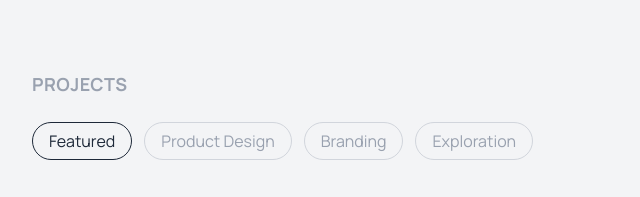
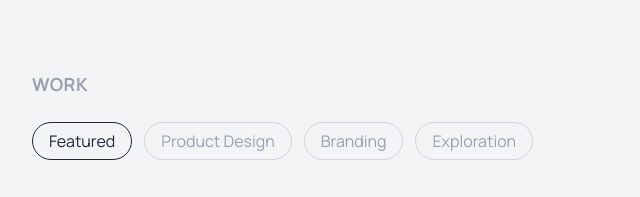
Before and after one commit to Raincember26/galih-design, a website: page index.html in a window 1280 px wide. Shown: the part 536-733 px from the top of the page, 294-934 px from the left. Drawn offline with Linux system fonts and the light colour scheme.

Commit message:
content(home): rename the PROJECTS heading to WORK
Matches the /work/ detail-page URLs and the singular-noun style of the DESIGN
and THOUGHT menu items. HTML-only change; the used class set is unchanged, so
the committed Tailwind build needs no rebuild.

```diff
--- a/index.html
+++ b/index.html
@@ -51,7 +51,7 @@
     <!-- Work start here -->
     <section id="projects" class="mb-30">
       <div class=" max-w-[660px] mx-auto px-4">
-        <h2 class="text-lg font-bold text-gray-400 mb-6 tracking-wide">PROJECTS</h2>
+        <h2 class="text-lg font-bold text-gray-400 mb-6 tracking-wide">WORK</h2>
 
         <!-- Category tabs -->
         <div id="project-tabs" class="flex flex-wrap gap-3 mb-10" role="tablist" aria-label="Project categories">
```
